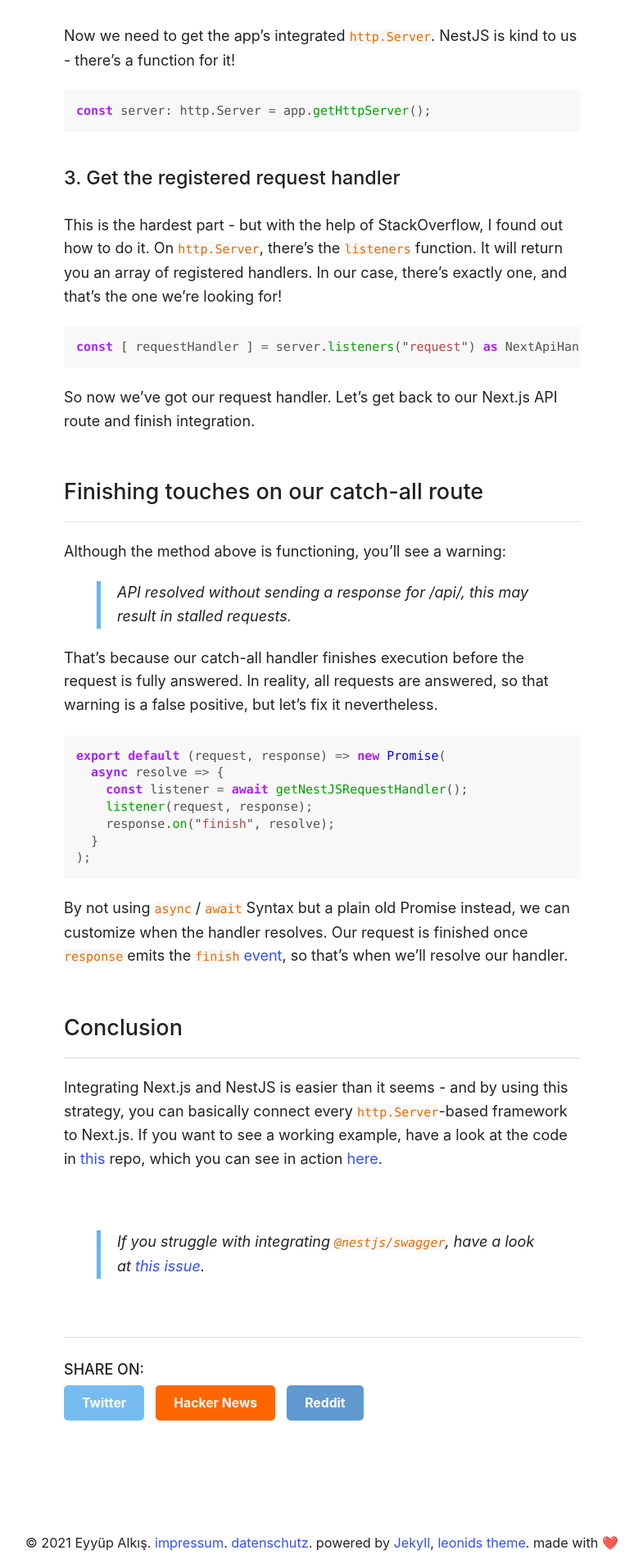
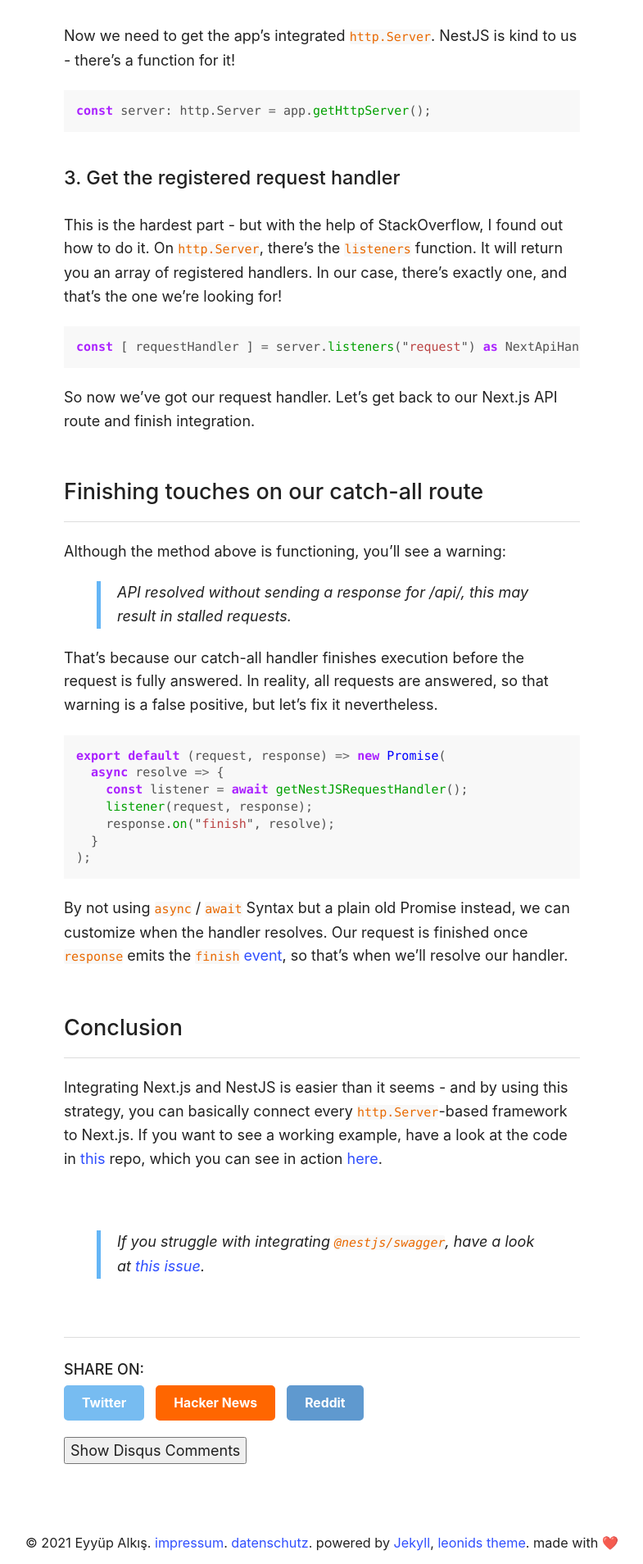
Before and after one commit to EyyupAlkis/About, a Jekyll site: the page built from _posts/2020-04-10-Integrating-NextJS-with-NestJS.md, in a window 1280 px wide. Shown: the part 2108-4016 px from the top of the page at 82% size, without its empty margins (407-1192 px from the left). Built offline with Jekyll 4.4.1, drawn with Linux system fonts in a browser that asks for light colours; some of the changed lines change nothing that is shown.

Commit message:
Revert "config modified"
This reverts commit b24fe9bca2825cc41a26b459fd958ddafc2ba709.

```diff
--- a/_config.yml
+++ b/_config.yml
@@ -6,7 +6,7 @@
 title: Eyyüp Alkış
 email: alkis.eyyup@gmail.com
 description: Simon's Blog & Portfolio
-url: https://eyyupalkis.github.io/About
+url: https://simonknott.de
 logo: /img/logo.svg
 lang: en
 keywords: ["Programming", "Software Developing", "Java", "JavaScript", "OrbiTeam", "React", "React Native", "Typescript", "Docker", "Student"]
@@ -79,7 +79,7 @@
   avatar: profile.jpg
   job: "Mobile Developer - Android Native & Flutter"
   email: alkis.eyyup@gmail.com
-  #disqus-shortname: simonknott
+  disqus-shortname: simonknott
   twitter: rathi246
   facebook: #username
   google:
```
